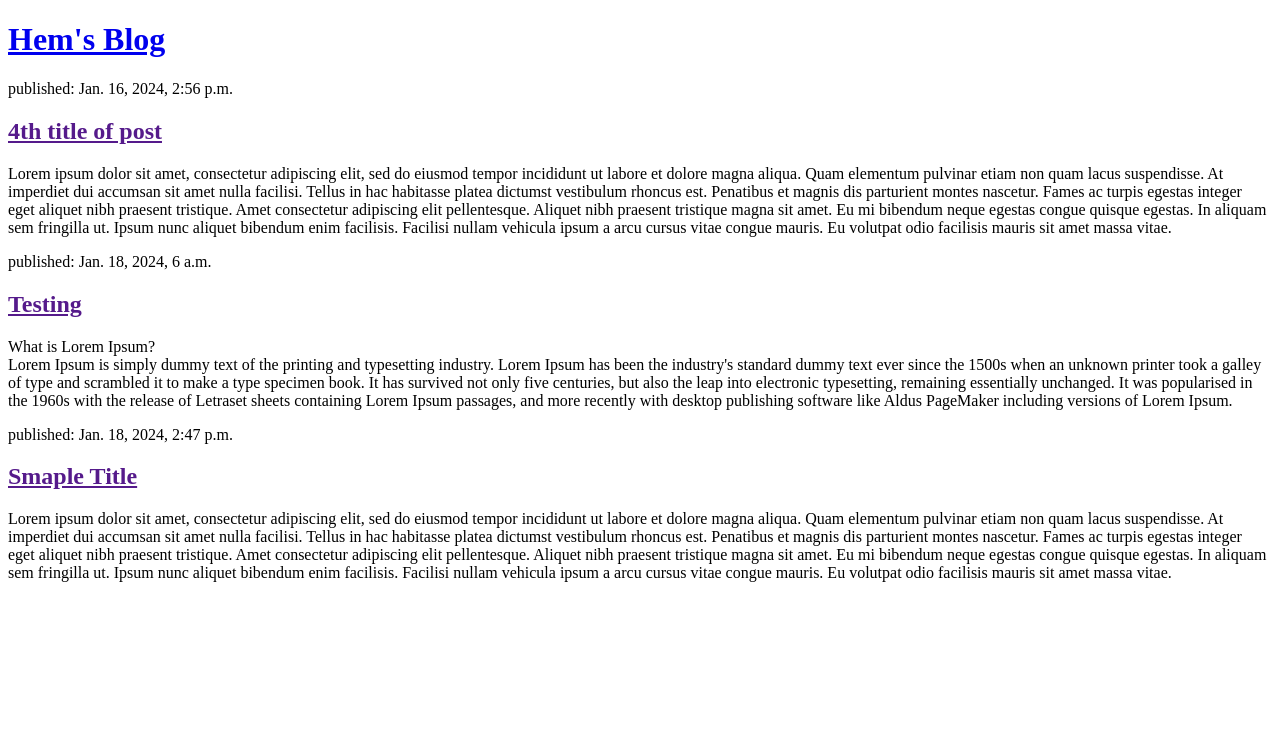
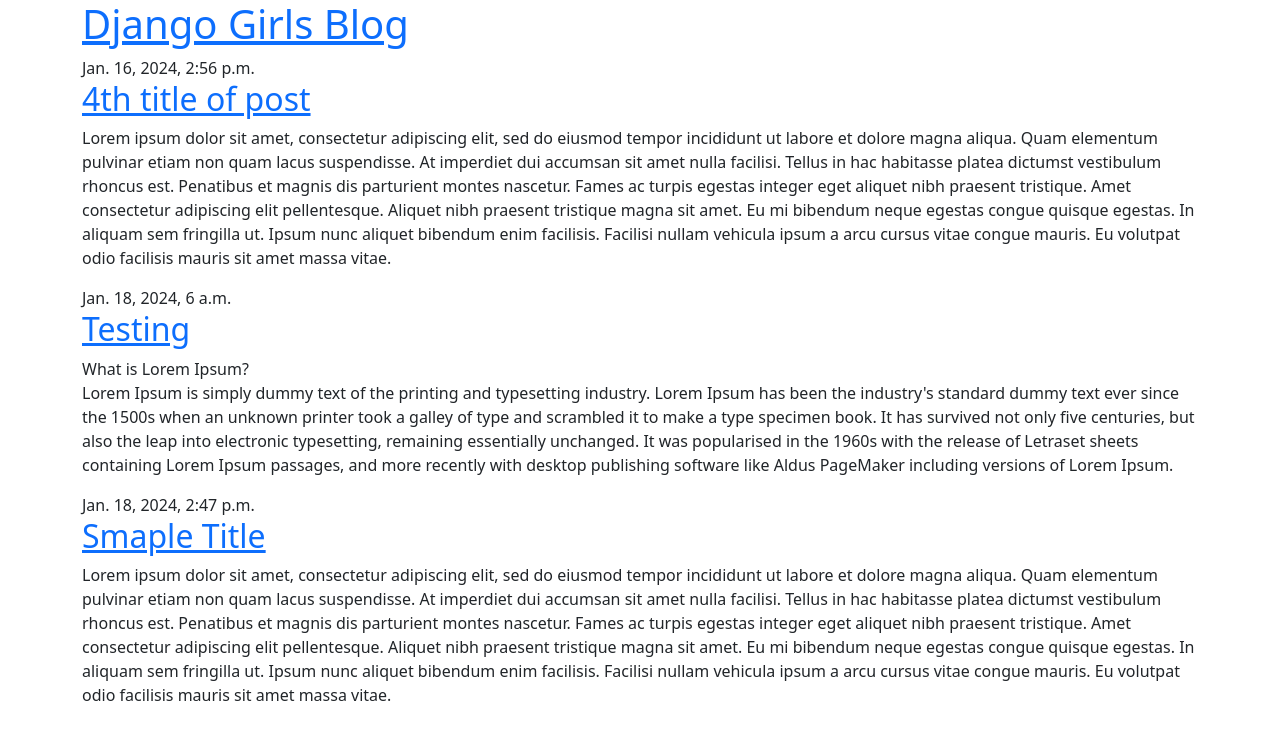
Before and after one commit to HemMankad08/my-first-blog, a Django app: page / in a window 1280 px wide. Shown: the top 740 px of the page. Run offline with Django 4.2, Linux system fonts and the light colour scheme; data comes from the database, SQL or seed files in the repository.

Commit message:
Added view and template for detailed blog as well as css for the site

```diff
--- /dev/null
+++ b/blog/templates/blog/base.html
@@ -0,0 +1,26 @@
+{% load static %}
+<!DOCTYPE html>
+<html>
+    <head>
+        <title>Hem's blog</title>
+        <link rel="stylesheet" href="https://cdn.jsdelivr.net/npm/bootstrap@5.1.3/dist/css/bootstrap.min.css" integrity="sha384-1BmE4kWBq78iYhFldvKuhfTAU6auU8tT94WrHftjDbrCEXSU1oBoqyl2QvZ6jIW3" crossorigin="anonymous">
+        <link rel="stylesheet" href="https://fonts.googleapis.com/css?family=Lobster&subset=latin,latin-ext">
+        <link rel="stylesheet" href="{% static 'css/blog.css' %}">
+    </head>
+    <body>
+        <header class="page-header">
+          <div class="container">
+              <h1><a href="/">Django Girls Blog</a></h1>
+          </div>
+        </header>
+
+        <main class="container">
+            <div class="row">
+                <div class="col">
+                    {% block content %}
+                    {% endblock %}
+                </div>
+            </div>
+        </main>
+    </body>
+</html>
--- a/blog/templates/blog/post_list.html
+++ b/blog/templates/blog/post_list.html
@@ -1,21 +1,13 @@
-<!DOCTYPE html>
-<html>
-    <head>
-        <title>
-            Hem's blog
-        </title>
-    </head>
-    <body>
-        <header>
-            <h1><a href="/">Hem's Blog</a></h1>
-        </header>
+{% extends 'blog/base.html' %}
 
-        {% for post in posts %}
-            <article>
-                <time>published: {{ post.published_date }}</time>
-                <h2><a href="">{{ post.title }}</a></h2>
-                <p>{{ post.text|linebreaksbr }}</p>
-            </article>
-        {% endfor %}
-    </body>
-</html>
+{% block content %}
+    {% for post in posts %}
+        <article class="post">
+            <time class="date">
+                {{ post.published_date }}
+            </time>
+            <h2><a href="{% url 'post_detail' pk=post.pk %}">{{ post.title }}</a></h2>
+            <p>{{ post.text|linebreaksbr }}</p>
+        </article>
+    {% endfor %}
+{% endblock %}
--- a/blog/urls.py
+++ b/blog/urls.py
@@ -2,5 +2,6 @@ from django.urls import path
 from . import views
 
 urlpatterns = [
-    path('', views.post_list, name='post_list')
+    path('', views.post_list, name='post_list'),
+    path('post/<int:pk>/', views.post_detail, name="post_detail")
 ]
--- a/blog/views.py
+++ b/blog/views.py
@@ -1,4 +1,4 @@
-from django.shortcuts import render
+from django.shortcuts import render, get_object_or_404
 from django.utils import timezone
 from .models import Post
 
@@ -6,3 +6,7 @@ from .models import Post
 def post_list(request):
     posts = Post.objects.filter(published_date__lte=timezone.now()).order_by('published_date')
     return render(request, 'blog/post_list.html',{'posts':posts})
+
+def post_detail(request, pk):
+    post = get_object_or_404(Post, pk=pk)
+    return render(request, 'blog/post_details.html', {'post':post})
```
Also changed, not shown: blog/templates/blog/post_details.html (added, +13 -0 lines).
